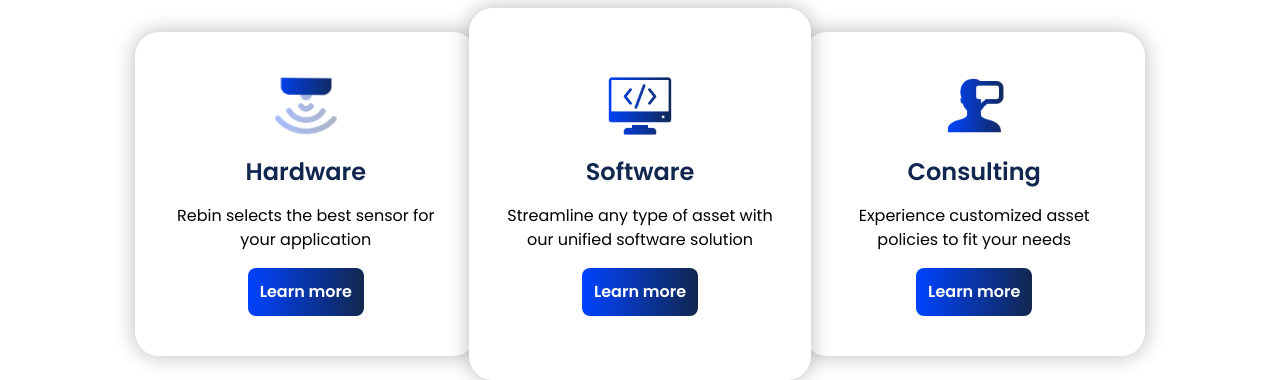
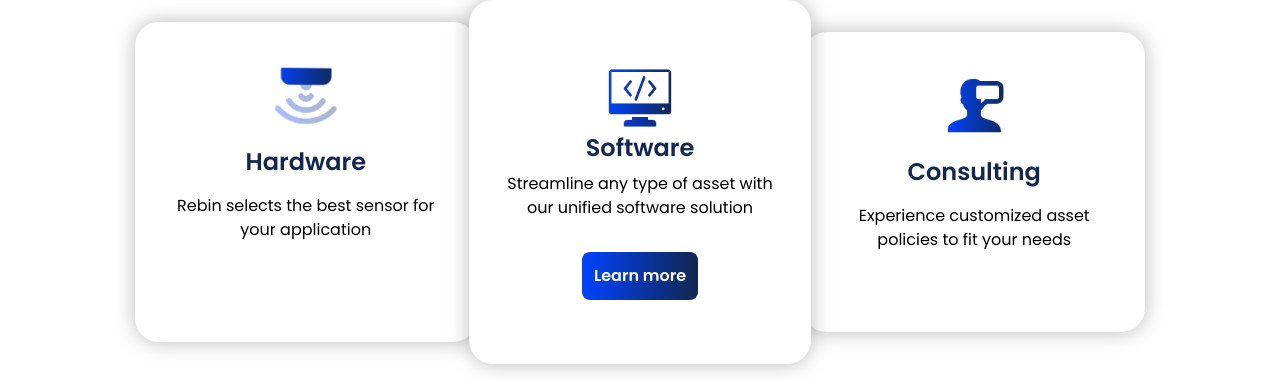
Before and after one commit to Rebin-Inc/rebin-website, a React (Create React App) app: page / in a window 1280 px wide. Shown: the part 992-1372 px from the top of the page. Built offline with nearby package versions, Linux system fonts and the light colour scheme.

Commit message:
remove buttons

```diff
--- a/src/pages/home/components/SolutionCards.js
+++ b/src/pages/home/components/SolutionCards.js
@@ -16,11 +16,11 @@ export default function SolutionCards() {
           <p className="text-black mx-auto md:text-base">
             Rebin selects the best sensor for your application
           </p>
-          <Button text="Learn more" href="/sensor" />
+          {/* <Button text="Learn more" href="/sensor" /> */}
         </CardBody>
       </Card>
       <Card shadow={false} className="md:max-w-96 min-h-80 my-auto shadow-around z-10 rounded-3xl py-10">
-        <CardBody className="space-y-4">
+        <CardBody className="">
           <img src={software} alt="" className="mx-auto" />
           <h4 className="mb-2 text-rebin-darkblue text-3xl md:text-2xl font-bold">
             Software
@@ -28,7 +28,7 @@ export default function SolutionCards() {
           <p className="text-black mx-auto md:text-base">
             Streamline any type of asset with our unified software solution
           </p>
-          <Button text="Learn more" href="/software" />
+          <Button text="Learn more" href="/software" margin="mt-8" />
         </CardBody>
       </Card>
       <Card shadow={false} className="md:my-8 m-h-80 py-4 shadow-around -top-4 md:top-0 md:-left-2 mx-5 md:mx-0 rounded-3xl">
@@ -40,7 +40,7 @@ export default function SolutionCards() {
           <p className="text-black mx-auto md:text-base">
             Experience customized asset policies to fit your needs
           </p>
-          <Button text="Learn more" href="/consulting" />
+          {/* <Button text="Learn more" href="/consulting" /> */}
         </CardBody>
       </Card>
     </div>
```
